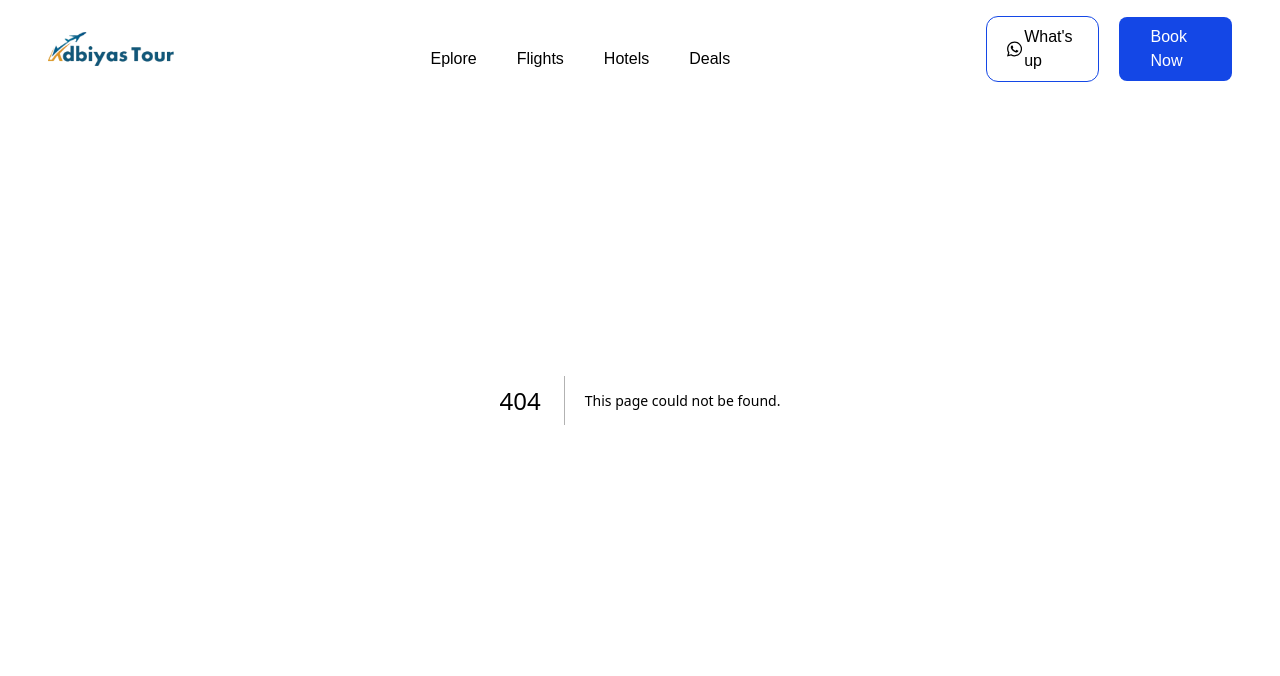
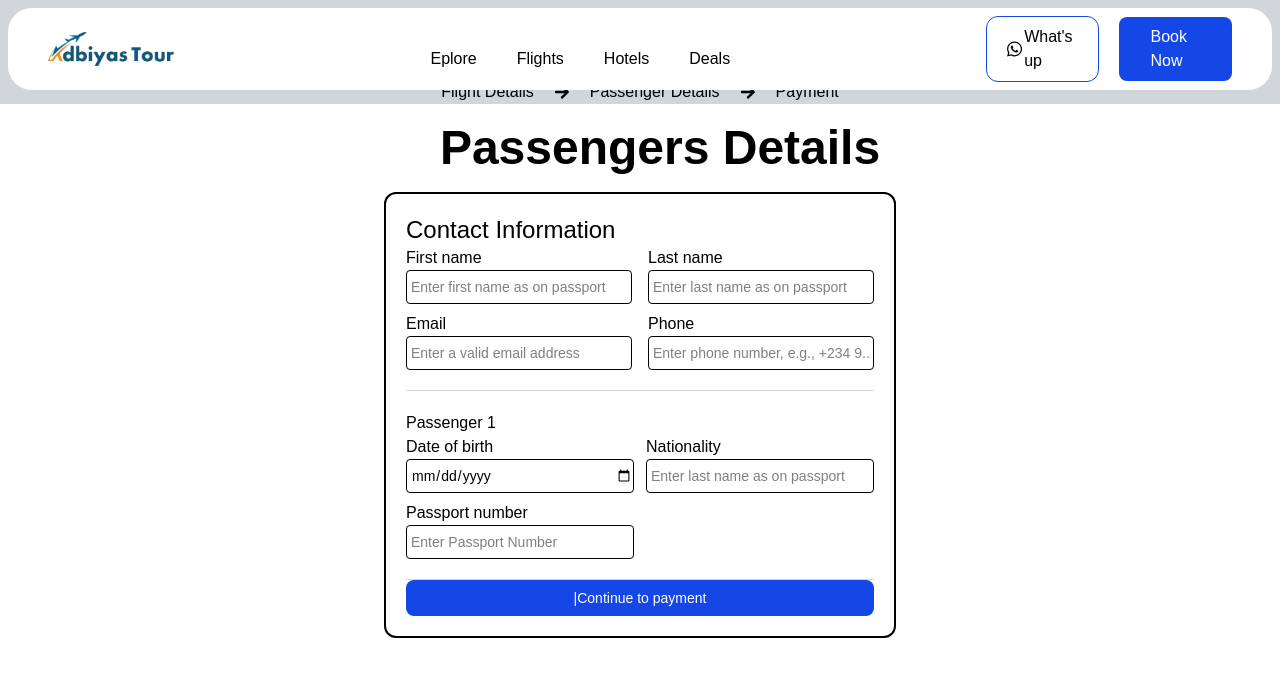
Before and after one commit to terhemeniorwua-png/_airline_platform, a Next.js app: page /Information in a window 1280 px wide. Before the commit this address had no page. Shown: the top 676 px of the page. Built offline with nearby package versions, Linux system fonts and the light colour scheme.

Commit message:
add the form page

```diff
--- /dev/null
+++ b/src/app/Information/Form.jsx
@@ -0,0 +1,15 @@
+import React from 'react'
+
+export default function Form() {
+  return (
+    <>
+
+        <div>
+
+
+
+        </div>
+
+    </>
+  )
+}
--- /dev/null
+++ b/src/app/Information/page.jsx
@@ -0,0 +1,118 @@
+import React from 'react'
+import { FaArrowRight } from 'react-icons/fa'
+
+export default function page() {
+  return (
+    <>
+        <div className='bg-gray-300 pt-20'>
+            <ol className='flex justify-center items-center gap-5'>
+                <li>Flight Details</li>
+                <FaArrowRight />
+
+                <li>Passenger Details</li>
+                <FaArrowRight />
+
+                <li>Payment</li>
+            </ol>
+        </div>
+
+        <div>
+                <h2 className='md:text-center text-3xl md:text-5xl font-bold pl-10 py-5'>Passengers Details</h2>
+
+                <form action="" className='p-5 border-2 rounded-xl w-[80%] md:w-[40%] m-auto'>
+                    <h5 className='text-2xl'>Contact Information</h5>
+
+                   <div className='md:flex gap-4 justify-between border-b border-gray-300 pb-5'>
+                     <div className='space-y-2 md:w-[50%]'>
+                        <label htmlFor="firstname">First name</label> <br />
+
+                        <input
+                        type="text"
+                        placeholder='Enter first name as on passport'
+                        className='rounded border pl-1 py-1.5 w-full text-sm'
+                        id='firstname'
+                        /><br />
+
+
+                         <label htmlFor="email">Email</label> <br />
+
+                        <input
+                        type="text"
+                        placeholder='Enter a valid email address'
+                        className='rounded border pl-1 text-sm py-1.5 w-full'
+                        id='email'
+                        />
+                    </div>
+
+                        <div  className='space-y-2 md:w-[50%]'>
+                        <label htmlFor="lastname">Last name</label> <br />
+
+                        <input
+                        type="text"
+                        placeholder='Enter last name as on passport'
+                        className='rounded border pl-1 py-1.5 text-sm w-full'
+                        id='lastname'
+                        /><br />
+
+
+                         <label htmlFor="no">Phone</label> <br />
+
+                        <input
+                        type="text"
+                        placeholder='Enter phone number, e.g., +234 9..'
+                        className='rounded border pl-1 py-1.5 text-sm w-full'
+                        id='no'
+                        />
+                    </div>
+                   </div>
+
+
+                   <div className='pt-5'>
+                    <h2>Passenger 1</h2>
+
+                     <div className='md:flex gap-3 justify-between border-b border-gray-300 pb-5'>
+                     <div className='space-y-2 md:w-[50%]'>
+                        <label htmlFor="birth">Date of birth</label> <br />
+
+                        <input
+                        type="date"
+                        className='rounded border pl-1 py-1.5 text-sm w-full'
+                        id='birth'
+                        /><br />
+
+
+                         <label htmlFor="pass">Passport number</label> <br />
+
+                        <input
+                        type="text"
+                        placeholder='Enter Passport Number'
+                        className='rounded border pl-1 py-1.5 text-sm w-full'
+                        id='pass'
+                        />
+                    </div>
+
+                        <div  className='space-y-2 md:w-[50%]'>
+                        <label htmlFor="nation">Nationality</label> <br />
+
+                        <input
+                        type="text"
+                        placeholder='Enter last name as on passport'
+                        className='rounded border pl-1 py-1.5 text-sm w-full'
+                        id='nation'
+                        /><br />
+                    </div>
+                   </div>
+
+                   <input
+                   type="submit"
+                   value={`|Continue to payment`}
+                   className='bg-blue-700 text-white text-center text-sm py-2 w-full rounded-lg'
+                   />
+
+                   </div>
+                </form>
+
+        </div>
+    </>
+  )
+}
--- a/src/app/SearchFlight/Dashboard.jsx
+++ b/src/app/SearchFlight/Dashboard.jsx
@@ -13,7 +13,7 @@ export default function Dashboard({setAirline, range, setRange}) {
   return (
     <>
 
-        <div className='pl-20 w-120'>
+        <div className='pl-5 md:pl-20 md:w-120'>
             <h2>Filter</h2>
 
 
@@ -21,7 +21,7 @@ export default function Dashboard({setAirline, range, setRange}) {
 {/* Stops */}
             <h4>Stops</h4>
 
-          <div className='space-y-2'>
+          <div className='max-md:flex gap-5 space-y-2 '>
             <div className='space-x-2'>
              <input
             type="radio"
@@ -72,9 +72,9 @@ export default function Dashboard({setAirline, range, setRange}) {
                 max='2000000'
                 value={range}
                 onChange={(e)=>{setRange(e.target.value)}}
-                className='w-full'
+                className='w-[70%] md:w-full'
                 />
-                <div className='flex justify-between text-sm'>
+                <div className='flex justify-between max-md:pr-20 text-sm'>
                     <p>$1,000,000</p>
                     <p>$2,000,000</p>
                 </div>
@@ -87,7 +87,7 @@ export default function Dashboard({setAirline, range, setRange}) {
             <div>
                 <h4>Airline</h4>
 
-                <div>
+                <div className='max-md:flex space-x-5'>
                    <div className='space-x-2'>
                      <input
                     type="radio"
--- /dev/null
+++ b/src/app/SearchFlight/DestinationDetails.jsx
@@ -0,0 +1,66 @@
+import Link from 'next/link'
+import React from 'react'
+import { FaArrowRight, FaPlane } from 'react-icons/fa'
+
+export default function DestinationDetails({Prce, town, destination, duration1, duration2}) {
+  return (
+    <div>
+
+
+
+                {/* Destination Details*/}
+
+               <div className='border-y border-gray-300 bg-blue-50  p-5'>
+                     <div>
+                    <p className='flex justify-center items-center gap-2 text-4xl'>{duration1} LOS------- <FaPlane /> ------- {duration2} LHR</p>
+                </div>
+                <div className='text-sm flex justify-between items-center px-20 py-2'>
+                    <p>Lagos</p>
+                    <p>Duration 7h 15mins</p>
+                    <p>{destination}</p>
+                </div>
+
+                <div className='text-sm flex justify-between items-center px-20'>
+                    <p>Economy</p>
+                    <p>1 Carry-on</p>
+                    <p>1 Checked bag</p>
+                    <p>Meal included</p>
+                </div>
+               </div>
+
+               {/* Price break down */}
+
+               <div className=' px-5 pt-5 space-y-2'>
+                <h3>Price breakdown</h3>
+               <div className='flex justify-between border-b border-gray-300 pb-2'>
+                    <ul className='space-y-2'>
+                        <li>Flight:</li>
+                        <li>Taxes:</li>
+                        <li>Service fee:</li>
+                    </ul>
+
+                    <ul className='space-y-2 text-right'>
+                        <li>${
+                                Prce - 120000 + 70000
+                            }</li>
+                        <li>$120, 000</li>
+                        <li>$70,000</li>
+                    </ul>
+               </div>
+
+               <ul className='flex justify-between'>
+                <li>Total:</li>
+                <li className='font-bold'>${Prce}</li>
+               </ul>
+
+               <button className='bg-blue-700 text-white text-center w-full py-2 my-5 rounded'>
+                <Link href='/Information'>
+                            | Continue to passengers details |
+                </Link>
+               </button>
+
+               </div>
+
+     </div>
+  )
+}
--- a/src/app/SearchFlight/PriceBreakDown.jsx
+++ b/src/app/SearchFlight/PriceBreakDown.jsx
@@ -1,89 +1,80 @@
 'use client'
 import React, { useState } from 'react'
 import { FaArrowRight, FaChevronDown, FaChevronUp, FaGripLinesVertical, FaLine, FaPlane, FaRulerHorizontal } from 'react-icons/fa'
+import DestinationDetails from './DestinationDetails'
 
 export default function PriceBreakDown({airline, range}) {
 
-    const [showBreakDown, setShowBreakDown] = useState(false)
+    const [showBreakDown, setShowBreakDown] = useState('none')
 
   return (
     <>
 
-       <div className='w-[56%]'>
+       <div className='max-md:pl-5 md:w-[56%] space-y-5'>
          <h4>24 flights found</h4>
+        <div className='border-2 rounded'>
+            <div className='flex items-center justify-between p-5'>
+                <div className='flex items-center gap-2'>
+                            <FaPlane />
+                            <p className='flex items-center gap-1 text-sm'>British Airways (BA).Lagos <FaArrowRight /> London</p>
+                        </div>
+                {
+                    showBreakDown !== 'one'?   (
+                        <FaChevronDown className='cursor-pointer'
+                        onClick={()=>setShowBreakDown('one')} />
+                    ):
+                    (<FaChevronUp
+                        className='cursor-pointer'
+                        onClick={()=>setShowBreakDown('none')}/>)
+                }
+
+                </div>
+
+                {showBreakDown === 'one' && (
+                <DestinationDetails
+                    duration1='10:30 LOS'
+                    duration2='17:45'
+                    destination='London'
+                    range={range}
+                    Prce={12400000}
+                    // airline=''
+                />
+               )}
+
+        </div>
+
         <div className='border-2 rounded'>
 
                 <div className='flex items-center justify-between p-5'>
                     <div className='flex items-center gap-2'>
                     <FaPlane />
-                    <p className='flex items-center gap-1 text-sm'>{airline}.Lagos <FaArrowRight /> London</p>
+                    <p className='flex items-center gap-1 text-sm'>Emirate.Lagos <FaArrowRight /> London</p>
                 </div>
                 {
-                    showBreakDown? (<FaChevronDown
+                    showBreakDown !== 'two'?   (
+                        <FaChevronDown className='cursor-pointer'
+                        onClick={()=>setShowBreakDown('two')} />
+                    ):
+                    (<FaChevronUp
                         className='cursor-pointer'
-                        onClick={()=>setShowBreakDown(true)}/>):
-                    (
-                        <FaChevronUp className='cursor-pointer'
-                        onClick={()=>setShowBreakDown(false)} />
-                    )
+                        onClick={()=>setShowBreakDown('none')}/>)
                 }
 
                 </div>
 
-
-                {/* Destination */}
-
-               <div className='border-y border-gray-300 bg-blue-50  p-5'>
-                     <div>
-                    <p className='flex justify-center items-center gap-2 text-4xl'>10:30 LOS ------- <FaPlane /> ------- 17:45 LHR</p>
-                </div>
-                <div className='text-sm flex justify-between items-center px-20 py-2'>
-                    <p>Lagos</p>
-                    <p>Duration 7h 15mins</p>
-                    <p>London</p>
-                </div>
-
-                <div className='text-sm flex justify-between items-center px-20'>
-                    <p>Economy</p>
-                    <p>1 Carry-on</p>
-                    <p>1 Checked bag</p>
-                    <p>Meal included</p>
-                </div>
-               </div>
-
-               {/* Price break down */}
-
-               <div className=' px-5 pt-5 space-y-2'>
-                <h3>Price breakdown</h3>
-               <div className='flex justify-between border-b border-gray-300 pb-2'>
-                    <ul className='space-y-2'>
-                        <li>Flight:</li>
-                        <li>Taxes:</li>
-                        <li>Service fee:</li>
-                    </ul>
-
-                    <ul className='space-y-2 text-right'>
-                        <li>${
-                                range - 120000 + 70000
-                            }</li>
-                        <li>$120, 000</li>
-                        <li>$70,000</li>
-                    </ul>
-               </div>
-
-               <ul className='flex justify-between'>
-                <li>Total:</li>
-                <li className='font-bold'>${range}</li>
-               </ul>
-
-               <button className='bg-blue-700 text-white text-center w-full py-2 my-5 rounded'>
-                | Continue to passengers details |
-               </button>
-
-               </div>
+                {showBreakDown === 'two' && (
+                <DestinationDetails
+                    duration1='3:30 LOS'
+                    duration2='9:45'
+                    destination='Dubai'
+                    range={range}
+                    Prce={13800000}
+                    // airline=''
+                />
+               )}
 
         </div>
-       </div>
+        </div>
     </>
   )
 }
--- a/src/app/SearchFlight/page.jsx
+++ b/src/app/SearchFlight/page.jsx
@@ -6,14 +6,14 @@ import PriceBreakDown from './PriceBreakDown'
 
 export default function page() {
 
-    const [airline, setAirline] = useState(null)
+    const [airline, setAirline] = useState('airline')
     const [range, setRange] = useState(1000000)
   return (
 
     <>
         <div>
             <Header />
-            <div className='flex gap-10 py-10'>
+            <div className='md:flex gap-10 py-10'>
                 <Dashboard
                 setAirline={setAirline}
                 setRange={setRange}
@@ -22,6 +22,7 @@ export default function page() {
                 <PriceBreakDown
                 airline={airline}
                 range={range}
+                setRange={setRange}
                 />
             </div>
         </div>
```
